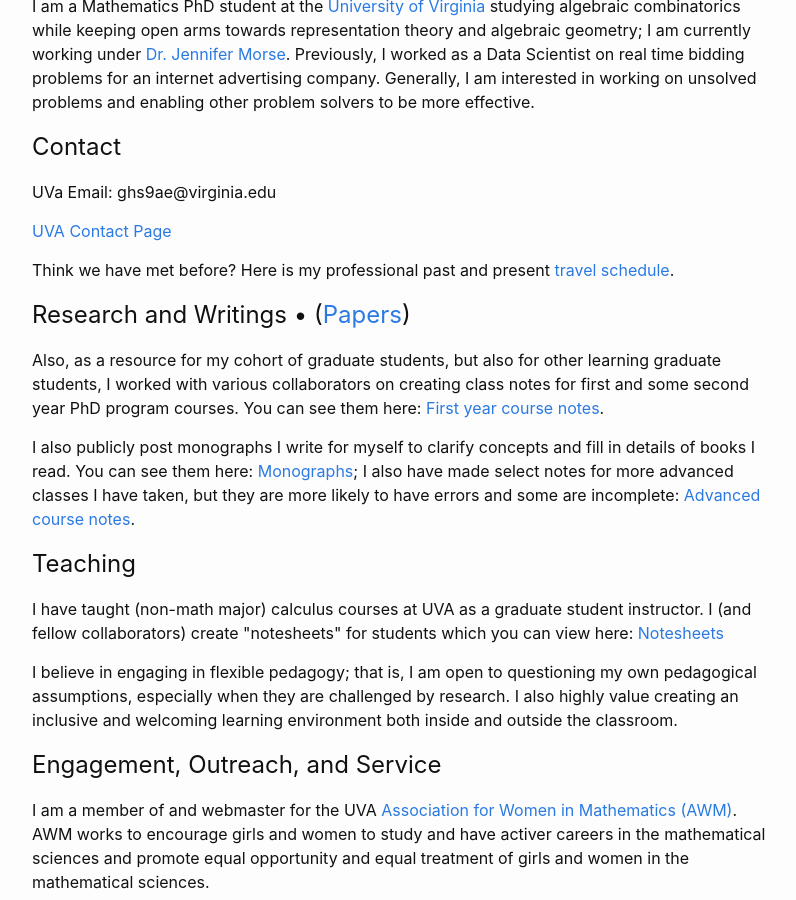
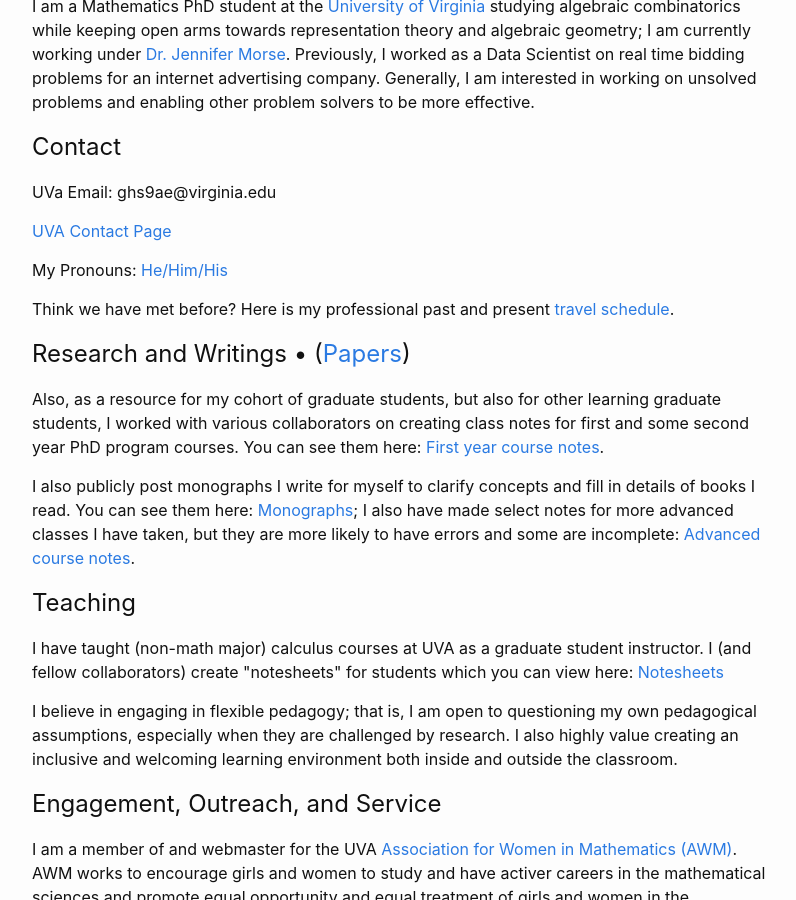
Before and after one commit to ghseeli/ghseeli.github.io, a Jekyll site: the page built from index.html, in a window 1280 px wide and 900 px high, scrolled down 571 px. Shown: the whole window, without its empty margins (238-1034 px from the left). Built offline with Jekyll 4.4.1, drawn with Linux system fonts in a browser that asks for light colours; formulas are drawn with MathJax 3.

Commit message:
Added pronouns to personal homepage

```diff
--- a/index.html
+++ b/index.html
@@ -14,6 +14,7 @@
 	<h2>Contact</h2>
 		<p>UVa Email: ghs9ae@virginia.edu</p>
 		<p><a href="http://math.virginia.edu/people/ghs9ae/">UVA Contact Page</a></p>
+		<p>My Pronouns: <a href="https://www.mypronouns.org/he-him">He/Him/His</a></p>
 		<p>Think we have met before? Here is my professional past and present <a href="http://ghseeli.github.io/travel">travel schedule</a>.</p>
 	<h2>Research and Writings &bull; (<a href="https://ghseeli.github.io/research/research.html">Papers</a>)</h2>
 		<p>Also, as a resource for my cohort of graduate students, but also for other learning graduate students, I worked with various collaborators on creating class notes for first and some second year PhD program courses. You can see them here: <a href="http://ghseeli.github.io/grad-school-notes">First year course notes</a>.</p>
```
